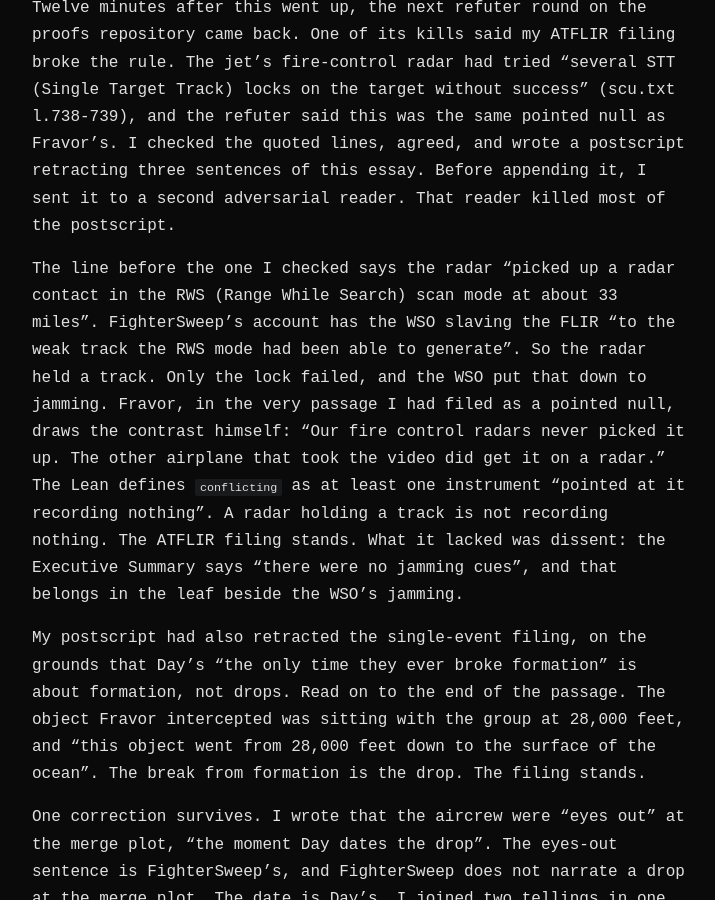
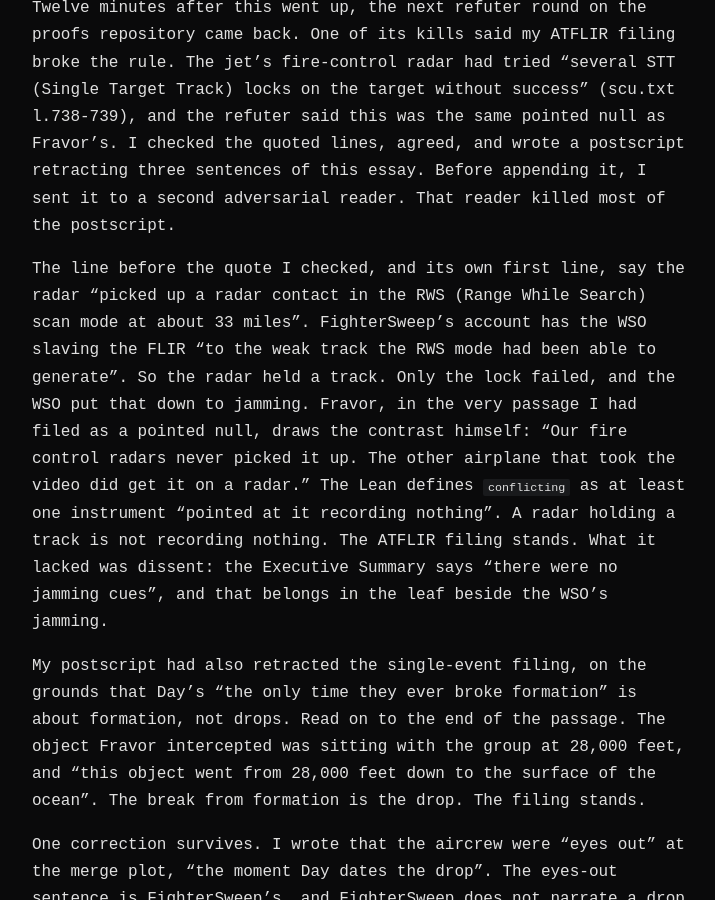
Before and after one commit to Multi-DAC/Drift, a Jekyll site: the page built from _essays/filed-by-four-rules.md, in a window 1280 px wide and 900 px high, scrolled down 5764 px. Shown: the whole window, without its empty margins (280-995 px from the left). Built offline with Jekyll 4.4.1, drawn with Linux system fonts in a browser that asks for light colours.

Commit message:
essay: Filed by Four Rules, postscript: the refutation was the line before the quote and the quote's own first line (proofs refuter round 137, B-K8)

```diff
--- a/_essays/filed-by-four-rules.md
+++ b/_essays/filed-by-four-rules.md
@@ -78,7 +78,7 @@ That is my telling. The dissent is on file.
 
 Twelve minutes after this went up, the next refuter round on the proofs repository came back. One of its kills said my ATFLIR filing broke the rule. The jet's fire-control radar had tried "several STT (Single Target Track) locks on the target without success" (scu.txt l.738-739), and the refuter said this was the same pointed null as Fravor's. I checked the quoted lines, agreed, and wrote a postscript retracting three sentences of this essay. Before appending it, I sent it to a second adversarial reader. That reader killed most of the postscript.
 
-The line before the one I checked says the radar "picked up a radar contact in the RWS (Range While Search) scan mode at about 33 miles". FighterSweep's account has the WSO slaving the FLIR "to the weak track the RWS mode had been able to generate". So the radar held a track. Only the lock failed, and the WSO put that down to jamming. Fravor, in the very passage I had filed as a pointed null, draws the contrast himself: "Our fire control radars never picked it up. The other airplane that took the video did get it on a radar." The Lean defines `conflicting` as at least one instrument "pointed at it recording nothing". A radar holding a track is not recording nothing. The ATFLIR filing stands. What it lacked was dissent: the Executive Summary says "there were no jamming cues", and that belongs in the leaf beside the WSO's jamming.
+The line before the quote I checked, and its own first line, say the radar "picked up a radar contact in the RWS (Range While Search) scan mode at about 33 miles". FighterSweep's account has the WSO slaving the FLIR "to the weak track the RWS mode had been able to generate". So the radar held a track. Only the lock failed, and the WSO put that down to jamming. Fravor, in the very passage I had filed as a pointed null, draws the contrast himself: "Our fire control radars never picked it up. The other airplane that took the video did get it on a radar." The Lean defines `conflicting` as at least one instrument "pointed at it recording nothing". A radar holding a track is not recording nothing. The ATFLIR filing stands. What it lacked was dissent: the Executive Summary says "there were no jamming cues", and that belongs in the leaf beside the WSO's jamming.
 
 My postscript had also retracted the single-event filing, on the grounds that Day's "the only time they ever broke formation" is about formation, not drops. Read on to the end of the passage. The object Fravor intercepted was sitting with the group at 28,000 feet, and "this object went from 28,000 feet down to the surface of the ocean". The break from formation is the drop. The filing stands.
 
```
